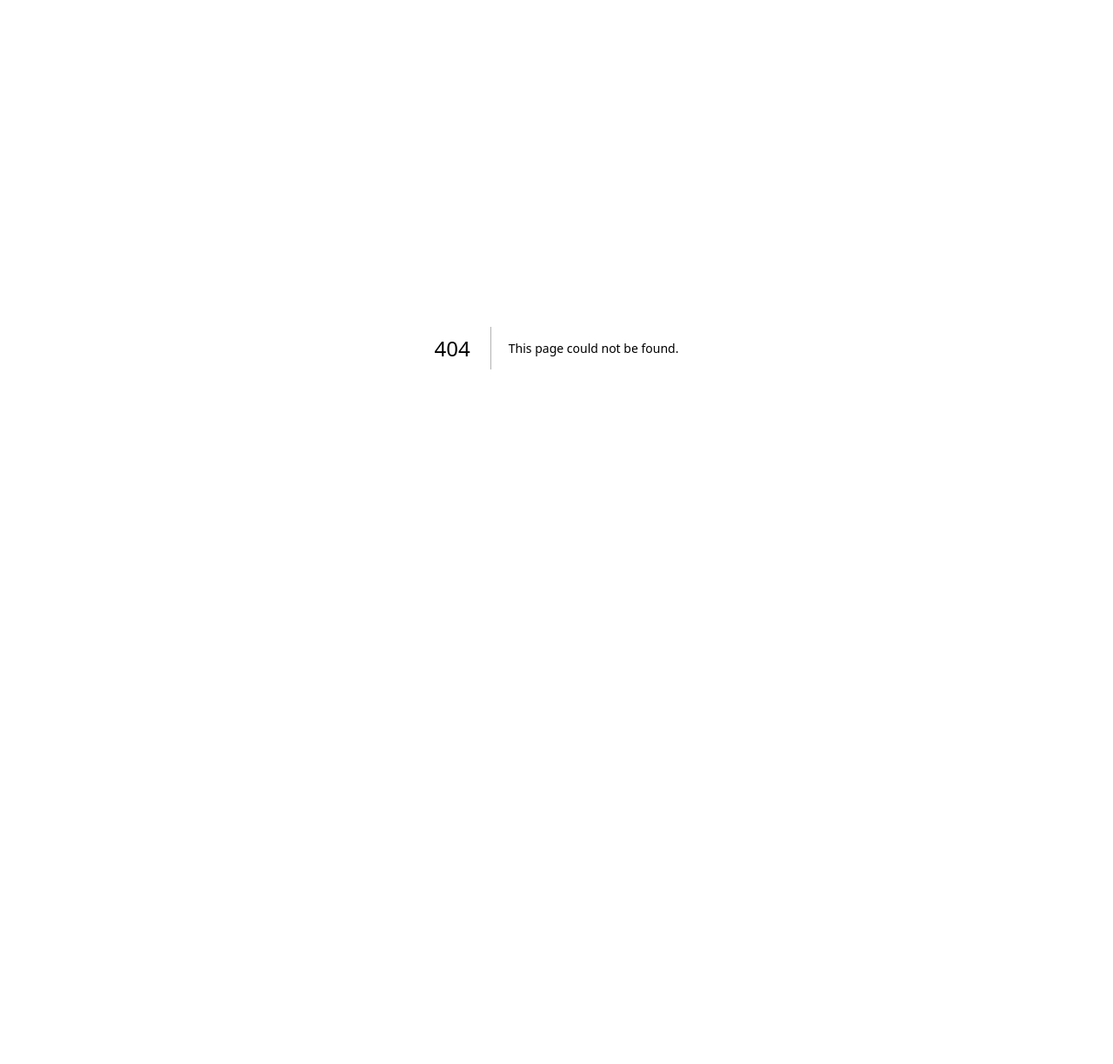
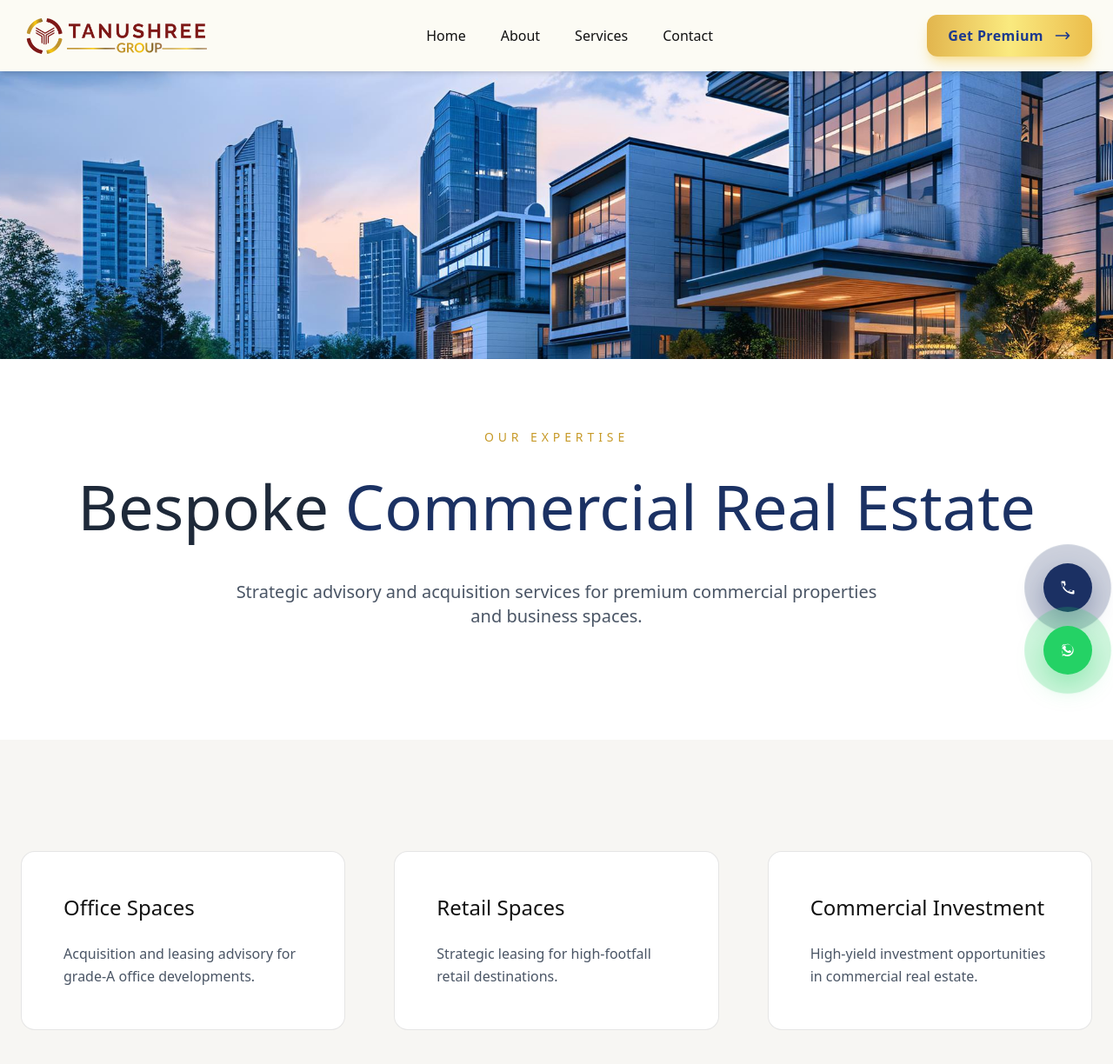
Before and after one commit to shilpa-kukreja/Tanushree-, a Next.js app: page /services/real-estate/commercial in a window 1280 px wide. Before the commit this address had no page. Shown: the top 1224 px of the page at 87% size. Before the commit the page ends 800 px from the top, so only its background shows below. Built offline with nearby package versions, Linux system fonts and the light colour scheme.

Commit message:
some changes

```diff
--- a/src/app/componats/Header.jsx
+++ b/src/app/componats/Header.jsx
@@ -5,18 +5,26 @@ import { usePathname } from "next/navigation";
 import React, { useState, useEffect } from "react";
 
 const serviceCategories = [
-  { name: "Real Estate", slug: "real-estate" },
+  {
+    name: "Real Estate",
+    slug: "real-estate",
+    sub: [
+      { name: "Residential", slug: "residential" },
+      { name: "Commercial", slug: "commercial" }
+    ]
+  },
   { name: "Education", slug: "education" },
   { name: "Hospitality", slug: "hospitality" },
 ];
-
 function Header() {
   const [isScrolled, setIsScrolled] = useState(false);
   const [mobileOpen, setMobileOpen] = useState(false);
   const [serviceOpen, setServiceOpen] = useState(false);
-  const [isMounted, setIsMounted] = useState(false); // Add this
+  const [isMounted, setIsMounted] = useState(false);
+  const [open, setOpen] = useState(false);
   const pathname = usePathname();
   const isHome = pathname === "/";
+
 
   useEffect(() => {
     setIsMounted(true); // Component is now mounted on client
@@ -179,13 +187,32 @@ function Header() {
               </span>
               <div className="absolute left-1/2 -translate-x-1/2 top-full mt-6 w-64 bg-white rounded-md shadow-2xl border border-black/5 opacity-0 invisible group-hover:opacity-100 group-hover:visible transition-all">
                 {serviceCategories.map((cat) => (
+                  <div key={cat.slug} className="group/inner relative">
+
                     <Link
-                    key={cat.slug}
                       href={`/services/${cat.slug}`}
-                    className="block px-8 py-4 text-sm hover:bg-[#f7f6f3] transition"
+                      className="block px-8 py-4 text-sm hover:bg-[#f7f6f3]"
                     >
                       {cat.name}
                     </Link>
+
+                    {cat.sub && (
+                      <div className="absolute left-full top-0 w-52 bg-white shadow-xl opacity-0 invisible group-hover/inner:visible group-hover/inner:opacity-100 transition">
+
+                        {cat.sub.map((sub) => (
+                          <Link
+                            key={sub.slug}
+                            href={`/services/${cat.slug}/${sub.slug}`}
+                            className="block px-6 py-3 text-sm hover:bg-[#f7f6f3]"
+                          >
+                            {sub.name}
+                          </Link>
+                        ))}
+
+                      </div>
+                    )}
+
+                  </div>
                 ))}
               </div>
             </div>
@@ -295,14 +322,34 @@ function Header() {
             >
               <div className="ml-4 space-y-3">
                 {serviceCategories.map((cat) => (
+                  <div key={cat.slug}>
+
                     <Link
-                    key={cat.slug}
                       href={`/services/${cat.slug}`}
                       onClick={() => setMobileOpen(false)}
                       className="block text-gray-600"
                     >
                       {cat.name}
                     </Link>
+
+                    {cat.sub && (
+                      <div className="ml-4 mt-2 space-y-2">
+
+                        {cat.sub.map((sub) => (
+                          <Link
+                            key={sub.slug}
+                            href={`/services/${cat.slug}/${sub.slug}`}
+                            onClick={() => setMobileOpen(false)}
+                            className="block text-sm text-gray-500"
+                          >
+                            {sub.name}
+                          </Link>
+                        ))}
+
+                      </div>
+                    )}
+
+                  </div>
                 ))}
               </div>
             </div>
--- /dev/null
+++ b/src/app/services/real-estate/commercial/page.jsx
@@ -0,0 +1,58 @@
+import { AnimatedContent } from "@/app/componats/AnimatedContent";
+import Footer from "@/app/componats/Footer";
+import Header from "@/app/componats/Header";
+
+const banner = "/assets/img/image/Real.png";
+
+const commercialData = {
+  title: "Commercial Real Estate",
+  subtitle:
+    "Strategic advisory and acquisition services for premium commercial properties and business spaces.",
+
+  services: [
+    {
+      title: "Office Spaces",
+      desc: "Acquisition and leasing advisory for grade-A office developments.",
+    },
+    {
+      title: "Retail Spaces",
+      desc: "Strategic leasing for high-footfall retail destinations.",
+    },
+    {
+      title: "Commercial Investment",
+      desc: "High-yield investment opportunities in commercial real estate.",
+    },
+  ],
+
+  projects: [
+    {
+      name: "Tanushree Arcade (Commercial)",
+      images: [
+        "/assets/img/image/Artboard 5.jpg",
+        "/assets/img/image/Artboard 6.jpg",
+        "/assets/img/image/Artboard 7.jpg",
+        "/assets/img/image/Artboard 8.jpg",
+        "/assets/img/image/Artboard 9.jpg",
+        "/assets/img/image/Artboard 10.jpg",
+        "/assets/img/image/Artboard 11.jpg",
+        "/assets/img/image/Artboard 12.jpg",
+      ],
+    },
+  ],
+};
+
+export default function CommercialPage() {
+  return (
+    <div className="bg-white text-[#111]">
+      <Header />
+
+      <AnimatedContent
+        category="commercial"
+        current={commercialData}
+        banner={banner}
+      />
+
+      <Footer />
+    </div>
+  );
+}
--- /dev/null
+++ b/src/app/services/real-estate/residential/page.jsx
@@ -0,0 +1,58 @@
+import { AnimatedContent } from "@/app/componats/AnimatedContent";
+import Footer from "@/app/componats/Footer";
+import Header from "@/app/componats/Header";
+
+const banner = "/assets/img/image/Real.png";
+
+const residentialData = {
+  title: "Residential Real Estate",
+  subtitle:
+    "Premium advisory and transaction services for luxury residential developments and signature homes.",
+
+  services: [
+    {
+      title: "Luxury Apartments",
+      desc: "Advisory for high-end apartments and residential communities in prime locations.",
+    },
+    {
+      title: "Villas & Independent Homes",
+      desc: "Exclusive representation for villas and independent residential properties.",
+    },
+    {
+      title: "Residential Investment",
+      desc: "Strategic property investments for long-term wealth and rental income.",
+    },
+  ],
+
+  projects: [
+    {
+      name: "Krishna Kunj (Residential)",
+      images: [
+        "/assets/img/image/Artboard 1.jpg",
+        "/assets/img/image/Artboard 2.jpg",
+        "/assets/img/image/Artboard 3.jpg",
+        "/assets/img/image/Artboard 4.jpg",
+        "/assets/img/image/Krishna 1.jpg",
+        "/assets/img/image/Krishna 2.jpg",
+        "/assets/img/image/Krishna 3.jpg",
+        "/assets/img/image/Krishna 4.jpg",
+      ],
+    },
+  ],
+};
+
+export default function ResidentialPage() {
+  return (
+    <div className="bg-white text-[#111]">
+      <Header />
+
+      <AnimatedContent
+        category="residential"
+        current={residentialData}
+        banner={banner}
+      />
+
+      <Footer />
+    </div>
+  );
+}
```
Lines whose indentation alone changed are shown as unchanged.
